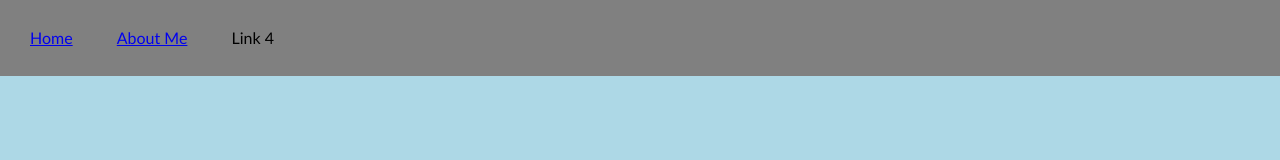
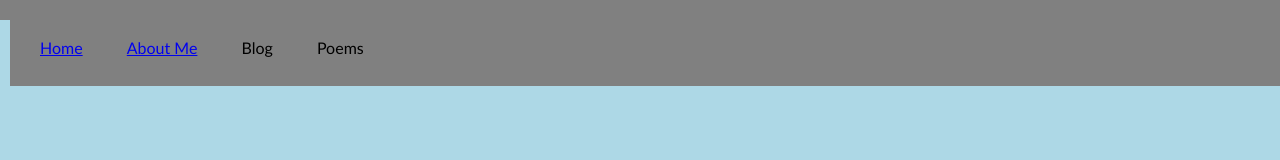
Before and after one commit to DamianAngelidis/Lab_02, a plain HTML site: page index.html in a window 1280 px wide. Drawn offline with Linux system fonts and the light colour scheme.

Commit message:
Formatted the nav bar to match with the About Me page

```diff
--- a/index.html
+++ b/index.html
@@ -8,9 +8,12 @@
     <body>
         <header>
             <ul class="nav">
-                <li><a href="index.html">Home</a></li>
-                <li><a href="aboutMe.html">About Me</a></li>
-                <li><a>Link 4</a></li>
+                <ul class="nav">
+                    <li><a href="index.html">Home</a></li>
+                    <li><a href="aboutMe.html">About Me</a></li>
+                    <li><a>Blog</a></li>
+                    <li><a>Poems</a></li>
+                </ul>
             </ul>
         </header>
         <main>
```
